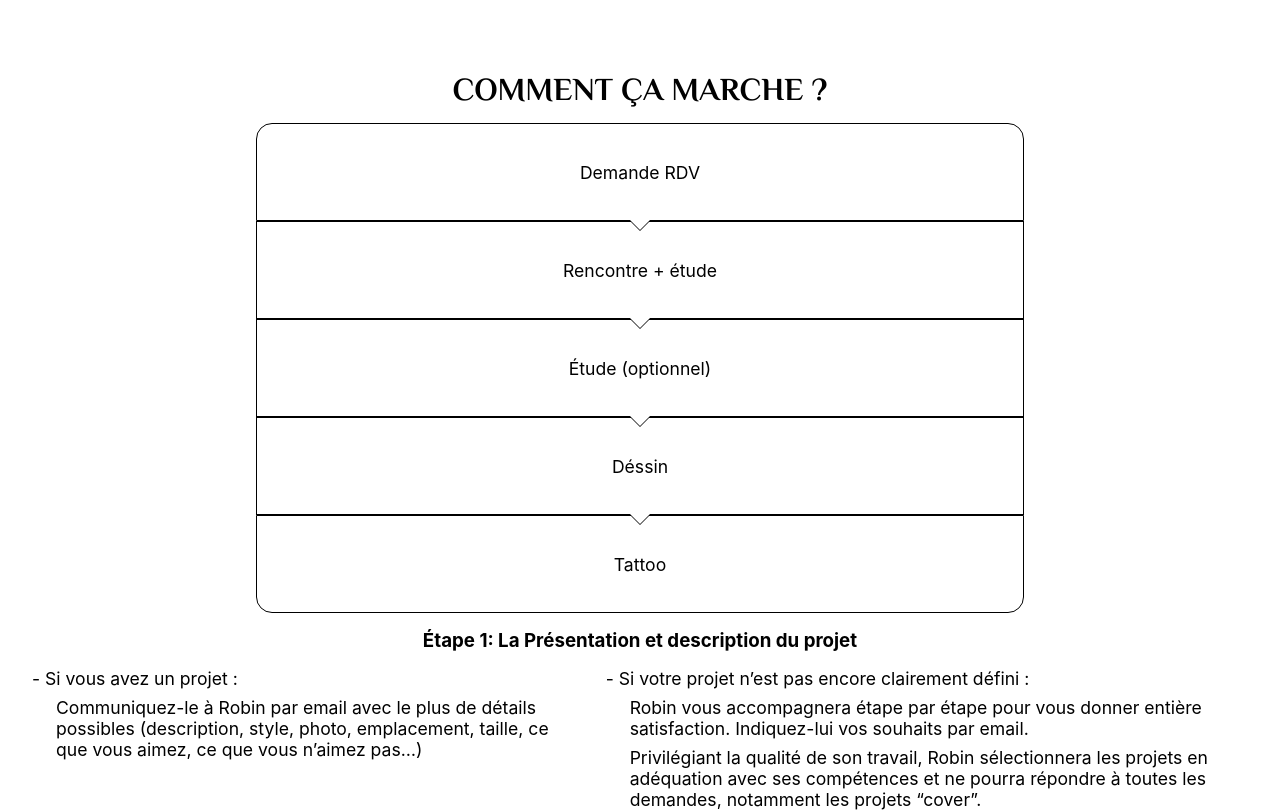
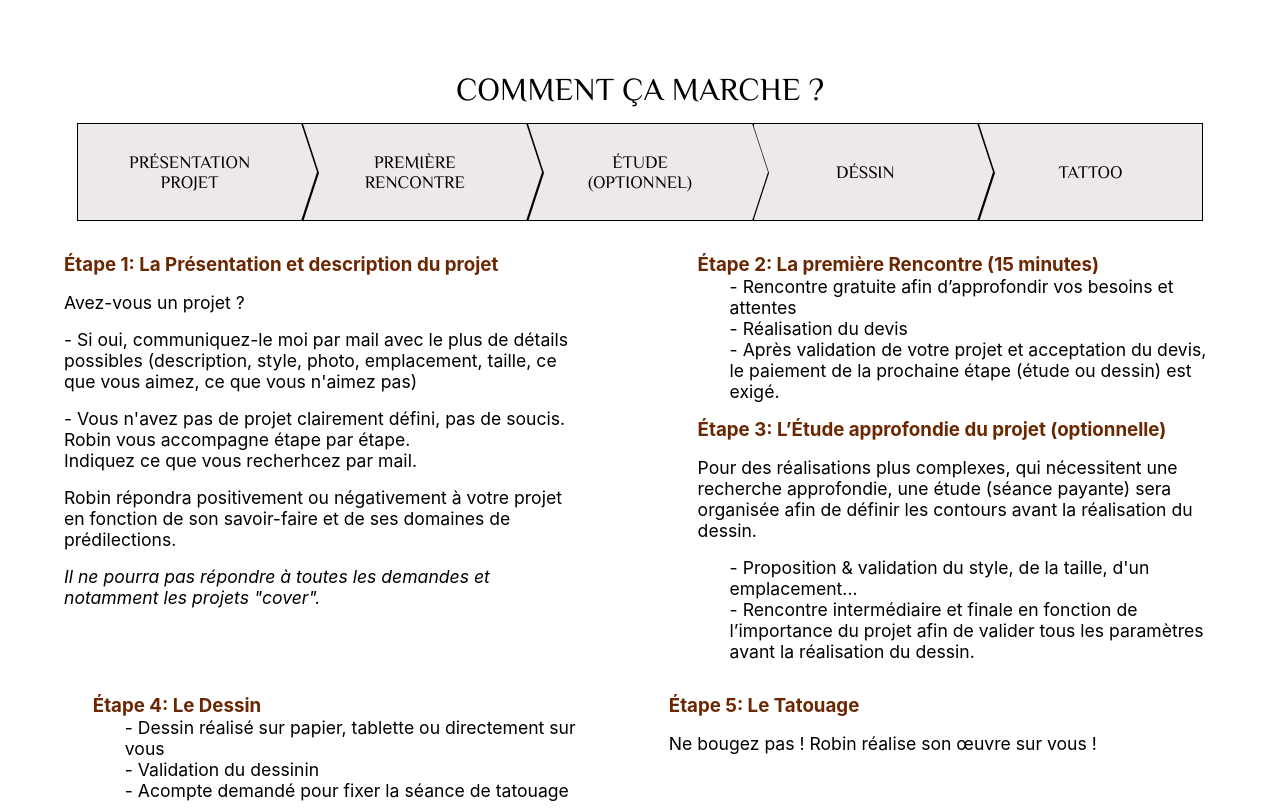
Before and after one commit to Gontran-de-Kermadec/robin-lepoutre-tattoo, a React (Create React App) app: page /robin-lepoutre-tattoo in a window 1280 px wide. Shown: the part 4820-5632 px from the top of the page. Built offline with nearby package versions, Linux system fonts and the light colour scheme.

Commit message:
modif css steps component

```diff
--- a/src/components/Steps.jsx
+++ b/src/components/Steps.jsx
@@ -3,14 +3,14 @@ const Steps = () => {
 	return (
 		<div className="section steps">
 			<div className="step__bloc" id="step__bloc--smallscreen">
-				<h2>COMMENT ÇA MARCHE ?</h2>
+				<p className="h2--title">COMMENT ÇA MARCHE ?</p>
 				<div className="frise__container">
 					<div className="frise">
 						<div className="frise__arrow">
 							<div className="frise__arrow arrow__inner"></div>
 						</div>
 						<div className="frise__text">
-							<p>Demande RDV</p>
+							<p>PRÉSENTATION PROJET</p>
 						</div>
 					</div>
 					<div className="frise">
@@ -18,7 +18,7 @@ const Steps = () => {
 							<div className="arrow__inner frise__arrow"></div>
 						</div>
 						<div className="frise__text">
-							<p>Rencontre + étude</p>
+							<p>PREMIÈRE RENCONTRE</p>
 						</div>
 					</div>
 					<div className="frise">
@@ -26,7 +26,7 @@ const Steps = () => {
 							<div className="arrow__inner frise__arrow"></div>
 						</div>
 						<div className="frise__text">
-							<p>Étude (optionnel)</p>
+							<p>ÉTUDE (OPTIONNEL)</p>
 						</div>
 					</div>
 					<div className="frise">
@@ -34,48 +34,141 @@ const Steps = () => {
 							<div className="arrow__inner frise__arrow"></div>
 						</div>
 						<div className="frise__text">
-							<p>Déssin</p>
+							<p>DÉSSIN</p>
 						</div>
 					</div>
 					<div className="frise">
 						<div className="frise__text">
-							<p>Tattoo</p>
+							<p>TATTOO</p>
 						</div>
 					</div>
 				</div>
 			</div>
-			<div className="step__bloc">
-				<div className="step__bloc--position">
+			<div className="step__bloc--flex">
+				<div>
 					<div className="single__step">
 						<h3>Étape 1: La Présentation et description du projet</h3>
-						<ul>
-							<div className="single__step--flex">
+						<p>Avez-vous un projet ?</p>
+						<p>
+							- Si oui, communiquez-le moi par mail avec le plus de détails
+							possibles (description, style, photo, emplacement, taille, ce que
+							vous aimez, ce que vous n'aimez pas)
+						</p>
+						<p>
+							- Vous n'avez pas de projet clairement défini, pas de soucis.
+							<br />
+							Robin vous accompagne étape par étape.
+							<br />
+							Indiquez ce que vous recherhcez par mail.
+						</p>
+						{/* <ul>
 						<li>
-									- Si vous avez un projet :
+
 							<p>
+
 								Communiquez-le à Robin par email avec le plus de détails
-										possibles (description, style, photo, emplacement, taille,
-										ce que vous aimez, ce que vous n’aimez pas…)
+								possibles (description, style, photo, emplacement, taille, ce
+								que vous aimez, ce que vous n’aimez pas…)
 							</p>
 						</li>
+						<li></li>
 						<li>
 							- Si votre projet n’est pas encore clairement défini :
 							<p>
-										Robin vous accompagnera étape par étape pour vous donner
-										entière satisfaction. Indiquez-lui vos souhaits par email.
+								Robin vous accompagnera étape par étape pour vous donner entière
+								satisfaction. Indiquez-lui vos souhaits par email.
 							</p>
 							<p>
-										Privilégiant la qualité de son travail, Robin sélectionnera
-										les projets en adéquation avec ses compétences et ne pourra
-										répondre à toutes les demandes, notamment les projets
-										“cover”.
+								Privilégiant la qualité de son travail, Robin sélectionnera les
+								projets en adéquation avec ses compétences et ne pourra répondre
+								à toutes les demandes, notamment les projets “cover”.
 							</p>
 							<p>
 								L’e-mail est le seul moyen de prendre contact avec Robin et
 								d’échanger sur vos projets.
 							</p>
 						</li>
+					</ul> */}
+						<p>
+							Robin répondra positivement ou négativement à votre projet en
+							fonction de son savoir-faire et de ses domaines de prédilections.
+							{/* <q>
+							Mes tatouages sont des créations artistiques sur-mesure et
+							durables. Je cible l’équilibre entre votre personnalité, les
+							courbes de votre corps et ma sensibilité.
+						</q> */}
+						</p>
+						<p>
+							<i>
+								Il ne pourra pas répondre à toutes les demandes et notamment les
+								projets "cover".
+							</i>
+						</p>
 					</div>
+				</div>
+				<div>
+					<div className="single__step">
+						<h3>Étape 2: La première Rencontre (15 minutes)</h3>
+						<ul>
+							<li>
+								- Rencontre gratuite afin d’approfondir vos besoins et attentes
+							</li>
+							<li>- Réalisation du devis</li>
+							<li>
+								- Après validation de votre projet et acceptation du devis, le
+								paiement de la prochaine étape (étude ou dessin) est exigé.
+							</li>
+						</ul>
+					</div>
+					<div className="single__step">
+						<h3>Étape 3: L’Étude approfondie du projet (optionnelle)</h3>
+						<p>
+							Pour des réalisations plus complexes, qui nécessitent une
+							recherche approfondie, une étude (séance payante) sera organisée
+							afin de définir les contours avant la réalisation du dessin.
+						</p>
+						<ul>
+							<li>
+								- Proposition &amp; validation du style, de la taille, d'un
+								emplacement...
+							</li>
+							<li>
+								- Rencontre intermédiaire et finale en fonction de l’importance
+								du projet afin de valider tous les paramètres avant la
+								réalisation du dessin.
+							</li>
+						</ul>
+					</div>
+				</div>
+			</div>
+			{/* <div className="step__bloc">
+				<div className="single__step">
+					<h3>Étape 1: La Présentation et description du projet</h3>
+					<ul>
+						<li>
+							- Si vous avez un projet :
+							<p>
+								Communiquez-le à Robin par email avec le plus de détails
+								possibles (description, style, photo, emplacement, taille, ce
+								que vous aimez, ce que vous n’aimez pas…)
+							</p>
+						</li>
+						<li>
+							- Si votre projet n’est pas encore clairement défini :
+							<p>
+								Robin vous accompagnera étape par étape pour vous donner entière
+								satisfaction. Indiquez-lui vos souhaits par email.
+							</p>
+							<p>
+								Privilégiant la qualité de son travail, Robin sélectionnera les
+								projets en adéquation avec ses compétences et ne pourra répondre
+								à toutes les demandes, notamment les projets “cover”.
+							</p>
+							<p>
+								L’e-mail est le seul moyen de prendre contact avec Robin et
+								d’échanger sur vos projets.
+							</p>
+						</li>
 					</ul>
 					<p>
 						<q>
@@ -85,17 +178,14 @@ const Steps = () => {
 						</q>
 					</p>
 				</div>
-				</div>
+
 			</div>
 			<div className="step__bloc">
-				<div className="step__bloc--position">
-					<div className="step__bloc--flex">
 					<div className="single__step">
 						<h3>Étape 2: La première Rencontre (15 minutes)</h3>
 						<ul>
 							<li>
-									- Rencontre gratuite afin d’approfondir vos besoins et
-									attentes
+								- Rencontre gratuite afin d’approfondir vos besoins et attentes
 							</li>
 							<li>- Réalisation du devis</li>
 							<li>
@@ -118,17 +208,16 @@ const Steps = () => {
 								l’emplacement de votre futur tatouage...
 							</li>
 							<li>
-									- Rencontre intermédiaire et finale en fonction de
-									l’importance de votre projet afin de valider tous les
-									paramètres avant la réalisation du dessin.
+								- Rencontre intermédiaire et finale en fonction de l’importance
+								de votre projet afin de valider tous les paramètres avant la
+								réalisation du dessin.
 							</li>
 						</ul>
 					</div>
+
 			</div>
-				</div>
-			</div>
+			 */}
 			<div className="step__bloc">
-				<div className="step__bloc--position">
 				<div className="step__bloc--flex">
 					<div className="single__step">
 						<h3>Étape 4: Le Dessin</h3>
@@ -151,7 +240,6 @@ const Steps = () => {
 					remboursables si Robin n’a pas été prévenu au moins 72 heures à
 					l’avance.
 				</p>
-				</div>
 			</div>
 			{/* <div className="step__bloc"></div>
 			<div className="step__bloc"></div> */}
--- a/src/style/Steps.css
+++ b/src/style/Steps.css
@@ -4,6 +4,10 @@
 .frise__container {
 	width: 60vw;
 	margin: 1rem auto;
+}
+
+.single__step h3 {
+	color: #6a2702;
 }
 
 .step__bloc {
@@ -22,15 +26,28 @@
 	left: 50%;
 	transform: translate(-50%, -50%);
 } */
-.steps li {
+.frise__arrow {
+	position: absolute;
+	height: 0;
+	width: 0;
+	z-index: 500;
+	/* border-right: 30vw solid transparent;
+	border-top: 20px solid black;
+	border-left: 30vw solid transparent;
+	bottom: -22px;
+	left: 50%;
+	transform: translateX(-50%); */
+}
+/* .steps li {
 	margin: 1rem 0;
-}
+} */
 .single__step,
 .single__step p {
 	margin: 1rem auto;
 }
 .single__step ul {
 	text-align: left;
+	margin-left: 2rem;
 }
 .steps__cancel {
 	color: #a30500;
@@ -45,50 +62,26 @@
 		height: initial;
 	}
 } */
-/*@media (min-width: 650px) {
-	/* .frise__container {
-		position: absolute;
-		top: 50%;
-		left: 50%;
-		transform: translate(-50%, -50%);
-		display: flex;
-		justify-content: center;
-		 margin: 3rem auto;
-	} */
 .steps .frise {
 	position: relative;
 	border: solid 1px;
+	background-color: #ede9e8;
 }
+/* .arrow__inner {
+	background-color: #ede9e8;
+} */
 /* .frise {
 	width: 50vw;
 } */
-.frise:nth-child(1) {
+/* .frise:nth-child(1) {
 	border-top-left-radius: 1rem;
 	border-top-right-radius: 1rem;
 }
 .frise:nth-last-child(-n + 1) {
 	border-bottom-left-radius: 1rem;
 	border-bottom-right-radius: 1rem;
-}
-.frise__arrow {
-	position: absolute;
+} */
 
-	height: 0;
-	width: 0;
-
-	z-index: 500;
-	border-right: 10px solid transparent;
-	border-top: 10px solid black;
-	border-left: 10px solid transparent;
-	bottom: -0.7rem;
-	left: 50%;
-	transform: translateX(-50%);
-}
-.arrow__inner {
-	left: 0.01rem;
-	border-top: 10px solid white;
-	bottom: 0.1rem;
-}
 .frise__text {
 	height: 6rem;
 }
@@ -97,24 +90,60 @@
 	top: 50%;
 	left: 50%;
 	transform: translate(-50%, -50%);
+	font-family: "Philosopher", sans-serif;
 }
 /*}*/
 
-@media (max-width: 768px) {
-	/* .steps {
-		margin: 1rem;
-	} */
+@media (max-width: 767px) {
+	.frise__arrow {
+		position: absolute;
+		height: 0;
+		width: 0;
+		z-index: 500;
+		border-right: 30vw solid transparent;
+		border-top: 10px solid black;
+		border-left: 30vw solid transparent;
+		bottom: -12px;
+		left: 50%;
+		transform: translateX(-50%);
+	}
+	.arrow__inner {
+		border-top: 10px solid #ede9e8;
+		right: 0.1rem;
+		bottom: 0.1rem;
+	}
 	.single__step {
 		margin: 1rem auto;
 	}
 }
-@media (min-width: 769px) {
+@media (min-width: 768px) {
+	.frise__container {
+		display: flex;
+		justify-content: center;
+		width: 88vw;
+	}
+	.frise {
+		width: 100%;
+	}
+	.frise__arrow {
+		right: -1.1rem;
+		border-top: 3.1rem solid transparent;
+		border-bottom: 3.1rem solid transparent;
+		border-left: 1rem solid #000;
+		top: 0;
+	}
+	.arrow__inner {
+		border-left: 1rem solid #ede9e8;
+		right: 0.1rem;
+		top: -3.1rem;
+	}
 	.step__bloc--flex {
 		display: flex;
+		justify-content: space-between;
 	}
-	.step__bloc:nth-child(3) .single__step {
+	/* .step__bloc:nth-child(3) .single__step {
 		width: 49vw;
-	}
+	} */
 	.single__step--flex {
 		display: flex;
 		text-align: left;
@@ -126,8 +155,17 @@
 		margin: 0.5rem 1.5rem;
 	}
 }
+@media (min-width: 1024px) {
+	.steps {
+		margin: 0 4rem;
+	}
+	.step__bloc--flex > div {
+		width: 45%;
+		text-align: left;
+	}
+}
 @media (min-width: 1300px) {
 	.frise__container {
-		margin: 5rem auto;
+		margin: 1rem auto 4rem auto;
 	}
 }
```
Also changed, not shown: src/images/logo.jpg, src/images/logobis.jpg (added). Lines whose indentation alone changed are shown as unchanged.
